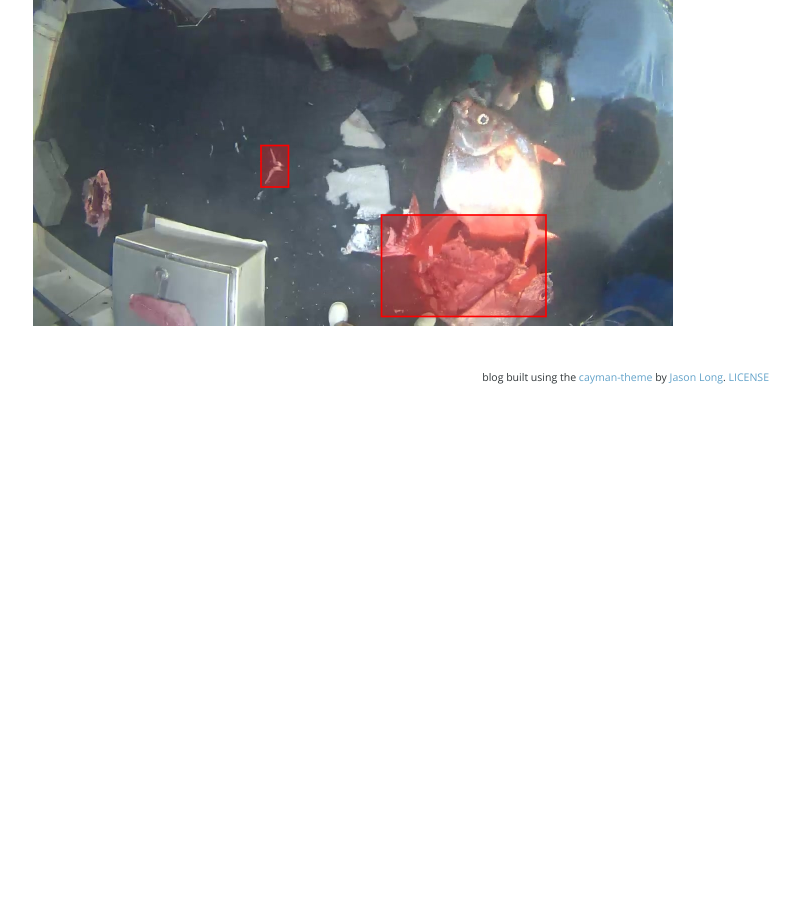
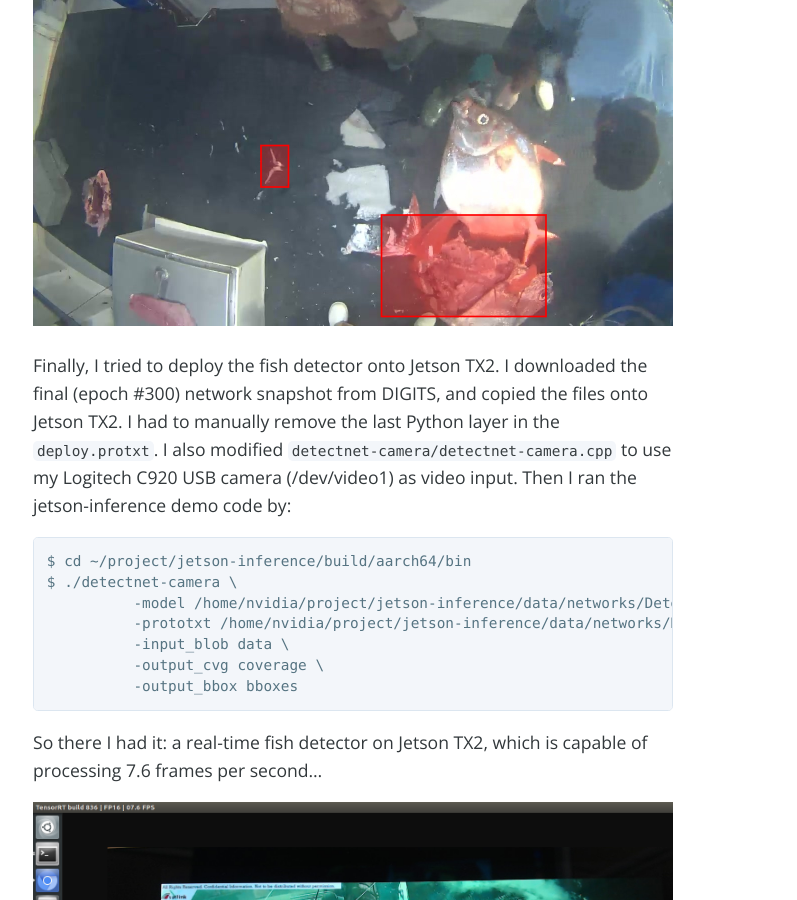
Before and after one commit to jkjung-avt/jkjung-avt.github.io, a Jekyll site: the page built from _posts/2017-09-08-detectnet-training.md, in a window 1280 px wide and 900 px high, scrolled down 6193 px. Shown: the whole window, without its empty margins (287-1084 px from the left). Built offline with Jekyll 4.4.1, drawn with Linux system fonts in a browser that asks for light colours; nearby versions of some CDN libraries; comment, search, counter and statistics services are not loaded; before the commit the page ends 6598 px from its top, so only the background shows below that.

Commit message:
Add description about deploying the trained DetectNet model onto Jetson TX2

````diff
--- a/_posts/2017-09-08-detectnet-training.md
+++ b/_posts/2017-09-08-detectnet-training.md
@@ -46,3 +46,19 @@ Here is an example for which the model made a correct prediction.
 And here is an example for which the model had clearly missed a fish.
 
 ![Incorrect Prediction](/assets/2017-09-08-detectnet-training/prediction-ng.png)
+
+Finally, I tried to deploy the fish detector onto Jetson TX2. I downloaded the final (epoch #300) network snapshot from DIGITS, and copied the files onto Jetson TX2. I had to manually remove the last Python layer in the `deploy.protxt`. I also modified `detectnet-camera/detectnet-camera.cpp` to use my Logitech C920 USB camera (/dev/video1) as video input. Then I ran the jetson-inference demo code by:
+
+```shell
+$ cd ~/project/jetson-inference/build/aarch64/bin
+$ ./detectnet-camera \
+          -model /home/nvidia/project/jetson-inference/data/networks/DetectNet-Fisheries/snapshot_iter_88200.caffemodel \
+          -prototxt /home/nvidia/project/jetson-inference/data/networks/DetectNet-Fisheries/deploy.protxt \
+          -input_blob data \
+          -output_cvg coverage \
+          -output_bbox bboxes
+```
+
+So there I had it: a real-time fish detector on Jetson TX2, which is capable of processing 7.6 frames per second...
+
+![Fish detector on Jetson TX2](/assets/2017-09-08-detectnet-training/jetson-fisheries.png)
````
Also changed, not shown: assets/2017-09-08-detectnet-training/jetson-fisheries.png (added).
